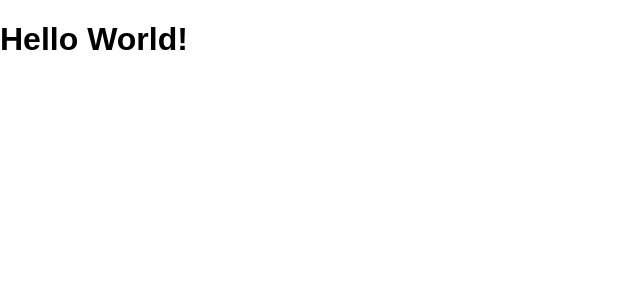
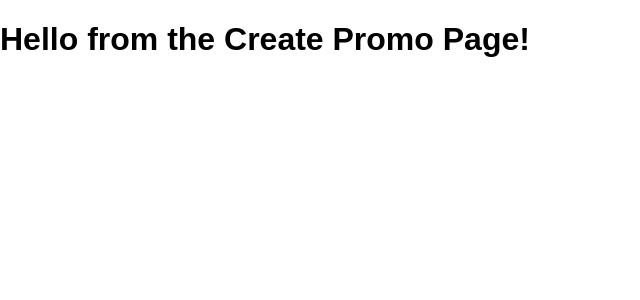
Before and after one commit to emwp/promo-finder, a React (Create React App) app in the folder frontend/: page /new-promo in a window 1280 px wide. Shown: the top 300 px of the page, without its empty margins (0-640 px from the left). Built offline with nearby package versions, Linux system fonts and the light colour scheme; the HTML template or start-up script is replaced by a standard one.

Commit message:
initial routes setup

```diff
--- a/frontend/package.json
+++ b/frontend/package.json
@@ -5,7 +5,9 @@
   "dependencies": {
     "react": "^16.8.3",
     "react-dom": "^16.8.3",
-    "react-scripts": "2.1.5"
+    "react-router-dom": "^4.3.1",
+    "react-scripts": "2.1.5",
+    "styled-components": "^4.1.3"
   },
   "scripts": {
     "start": "react-scripts start",
--- a/frontend/src/App.js
+++ b/frontend/src/App.js
@@ -1,12 +1,21 @@
 import React, { Component } from 'react';
+import { BrowserRouter as Router, Route, Switch, Redirect } from 'react-router-dom';
+import Auth from './containers/Auth';
+import Promos from './containers/Promos';
+import CreatePromo from './containers/CreatePromo';
 import './App.css';
 
 class App extends Component {
   render() {
     return (
-      <div className="App">
-        <h1>Hello World!</h1>
-      </div>
+      <Router>
+        <Switch>
+          <Redirect from="/" to="/auth" exact />
+          <Route path="/auth" component={Auth} />
+          <Route path="/promos" component={Promos} />
+          <Route path="/new-promo" component={CreatePromo} />
+        </Switch>
+      </Router>
     );
   }
 }
--- /dev/null
+++ b/frontend/src/containers/Auth.js
@@ -0,0 +1,11 @@
+import React from 'react';
+
+const Auth = () => {
+  return (
+    <div>
+      <h1>Hello from the Auth Page!</h1>
+    </div>
+  );
+};
+
+export default Auth;
--- /dev/null
+++ b/frontend/src/containers/CreatePromo.js
@@ -0,0 +1,11 @@
+import React from 'react';
+
+const CreatePromo = () => {
+  return (
+    <div>
+      <h1>Hello from the Create Promo Page!</h1>
+    </div>
+  );
+};
+
+export default CreatePromo;
--- /dev/null
+++ b/frontend/src/containers/Promos.js
@@ -0,0 +1,11 @@
+import React from 'react';
+
+const Promos = () => {
+  return (
+    <div>
+      <h1>Hello from the Promo Page!</h1>
+    </div>
+  );
+};
+
+export default Promos;
```
Also changed, not shown: 1 other file (tests, documents, lock files or other folders).
